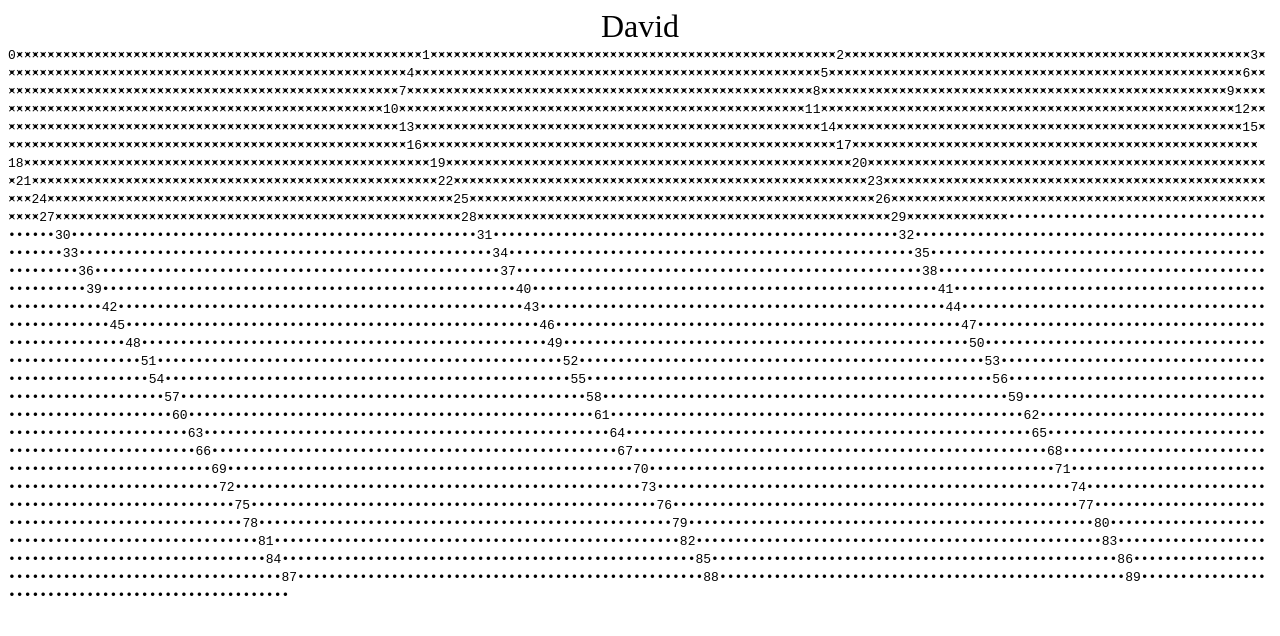
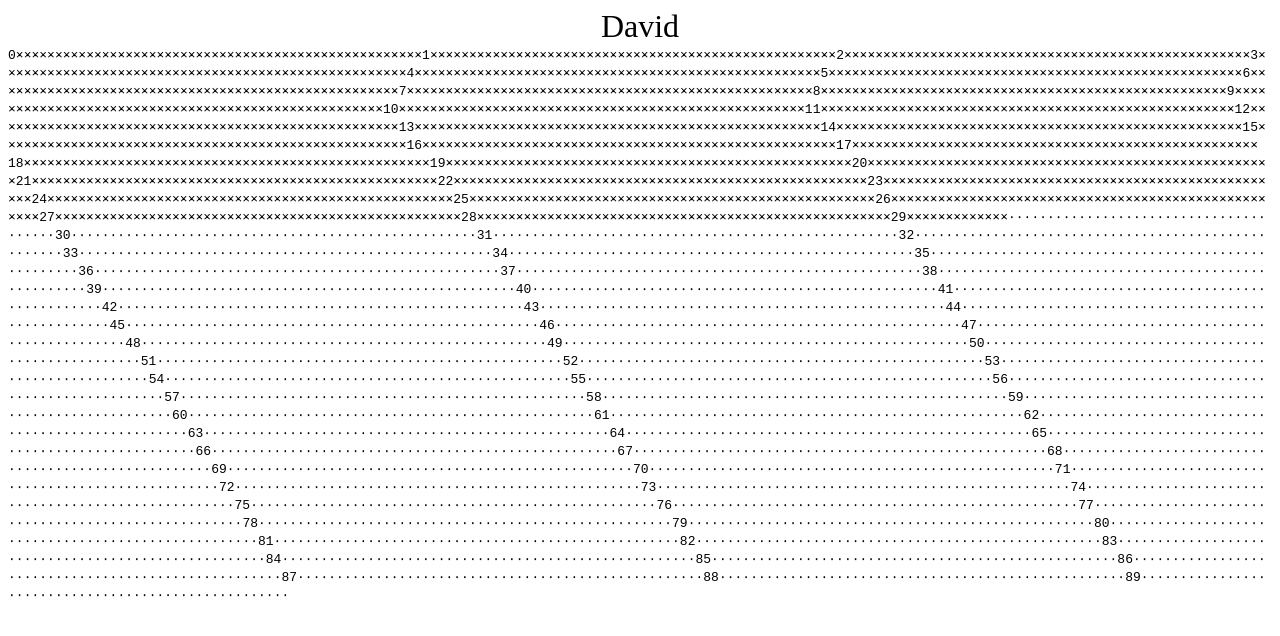
Before and after one commit to Mavtak/life-in-dots, a React app: page / in a window 1280 px wide. Shown: the top 636 px of the page. Built offline with nearby package versions, Linux system fonts and the light colour scheme; the HTML template or start-up script is replaced by a standard one.

Commit message:
use smaller bullet point
this is over-all more legible with combined with the crossing out of bullets

```diff
--- a/src/Dot.jsx
+++ b/src/Dot.jsx
@@ -12,7 +12,7 @@ const Dot = ({
     }}
   >
     <div>
-      {'\u2022'}
+      {'\u2219'}
     </div>
     {
       crossedOut &&
```
Also changed, not shown: 1 other file (tests, documents, lock files or other folders).
